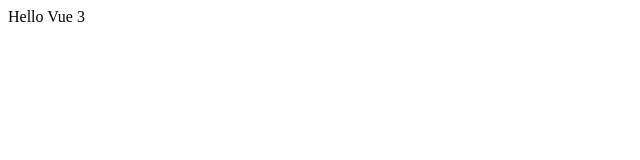
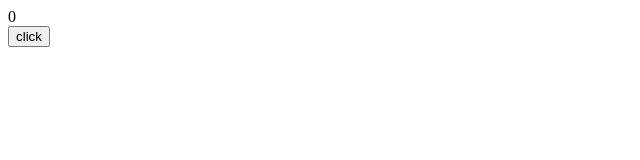
Before and after one commit to eunhye8767/study-vue3, a Vue app in the folder gymcoding/learn-vue3/: page / in a window 1280 px wide. Shown: the top 160 px of the page, without its empty margins (0-640 px from the left). Built offline with nearby package versions, Linux system fonts and the light colour scheme.

Commit message:
[vue 기본] setup 함수

```diff
--- a/gymcoding/learn-vue3/src/App.vue
+++ b/gymcoding/learn-vue3/src/App.vue
@@ -1,12 +1,55 @@
 <template>
-	<div>Hello Vue 3</div>
+	<div>{{ counter }}</div>
+	<button @click="increment">click</button>
 </template>
 
 <script>
+import { ref } from 'vue';
+
 export default {
-	setup() {
-		return {};
+	props: {
+		title: String,
 	},
+
+	// 첫번째 매개변수 => props
+	// 두번째 매개변수 => context
+	setup(props, context) {
+		const counter = ref(0);
+		const increment = () => {
+			counter.value++;
+		};
+
+		console.log(props.title);
+
+		// 속성($attrs와 동일한 비반응형 객체)
+		console.log(context.attrs);
+
+		// 슬롯($slots)에 해당하는 비반응성 객체
+		console.log(context.slots);
+
+		// 이벤트 발생($emit에 해당하는 함수)
+		console.log(context.emit);
+
+		// Public한 속성, 함수를 외부에 노출시에 사용
+		console.log(context.expose);
+
+		return { counter, increment };
+	},
+
+	// context 구조 분해 할당 가능
+	// setup(props, { attrs, slots, emit, expose }) {
+	// 	// 속성($attrs와 동일한 비반응형 객체)
+	// 	console.log(attrs);
+
+	// 	// 슬롯($slots)에 해당하는 비반응성 객체
+	// 	console.log(slots);
+
+	// 	// 이벤트 발생($emit에 해당하는 함수)
+	// 	console.log(emit);
+
+	// 	// Public한 속성, 함수를 외부에 노출시에 사용
+	// 	console.log(expose);
+	// },
 };
 </script>
 
```
Also changed, not shown: 1 other file (tests, documents, lock files or other folders).
